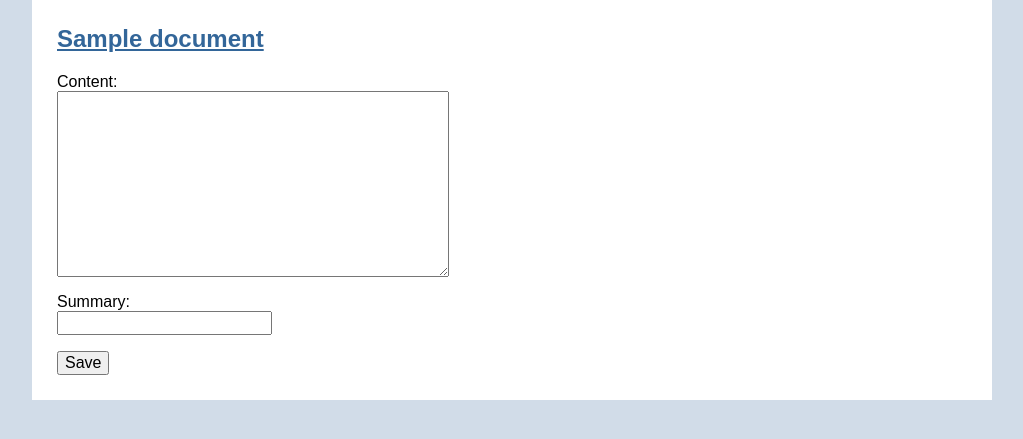
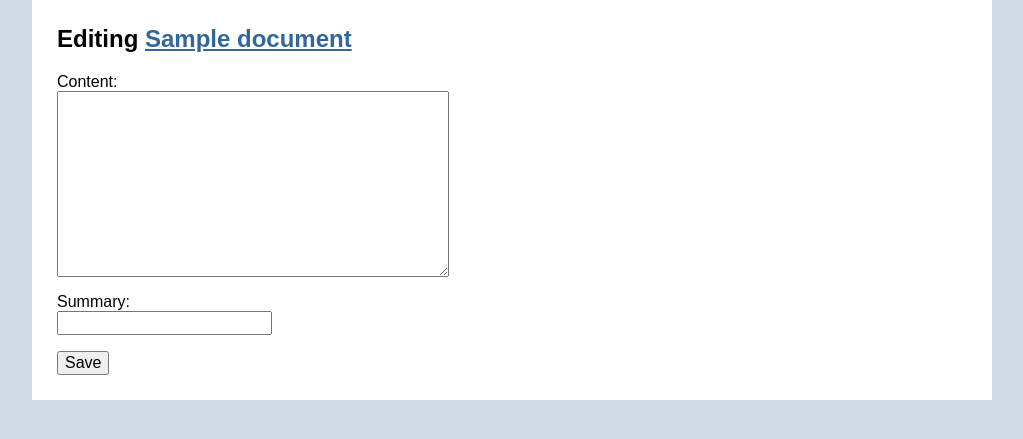
Before and after one commit to berkerpeksag/django-simplewiki, a Django app: a page that uses simplewiki/templates/simplewiki/revision_form.html in a window 1280 px wide. Shown: the part 67-506 px from the top of the page, without its empty margins (128-1151 px from the left). Run offline with Django 3.2, Linux system fonts and the light colour scheme; tables that the repository leaves empty hold one stand-in row (values such as "Sample post"); parts of the project's set-up code (start-up, migrations or seed data) failed here and were passed over.

Commit message:
Tweak markup.

```diff
--- a/simplewiki/templates/simplewiki/revision_form.html
+++ b/simplewiki/templates/simplewiki/revision_form.html
@@ -1,7 +1,9 @@
 {% extends "simplewiki/base.html" %}
 
+{% block title %}Editing {{ doc.title }}{% endblock %}
+
 {% block content %}
-    <h2><a href="{{ doc.get_absolute_url }}">{{ doc.title }}</a></h2>
+    <h2>Editing <a href="{{ doc.get_absolute_url }}">{{ doc.title }}</a></h2>
     <form action="" method="post">
     {% csrf_token %}
     {% for field in form %}
@@ -14,8 +16,8 @@
             </div>
         </div>
     {% endfor %}
-    <footer>
-        <input class="button" type="submit" value="{{ _('Save') }}">
-    </footer>
+        <div class="footer">
+            <input class="button" type="submit" value="{{ _('Save') }}">
+        </div>
     </form>
 {% endblock %}
```
